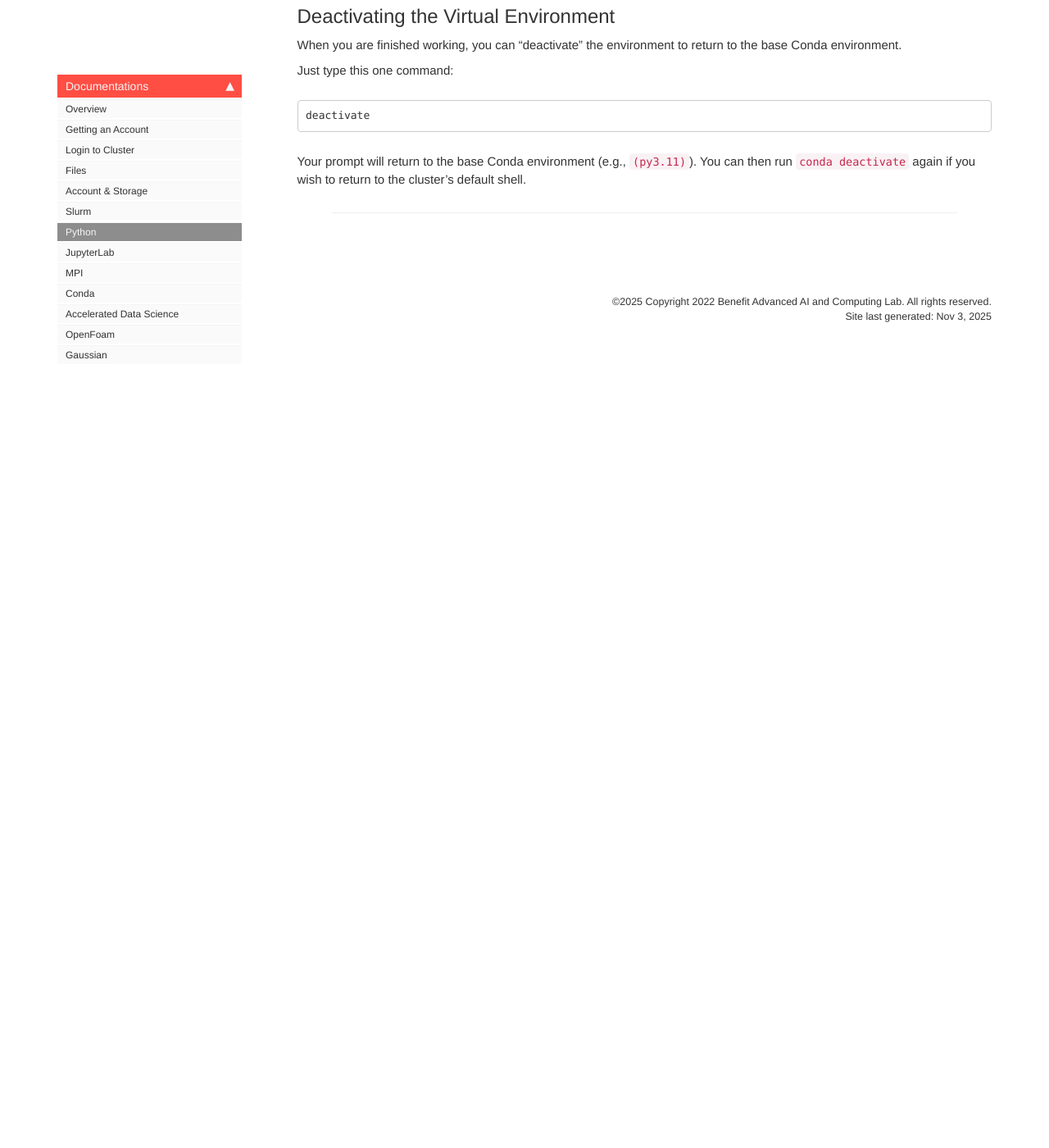
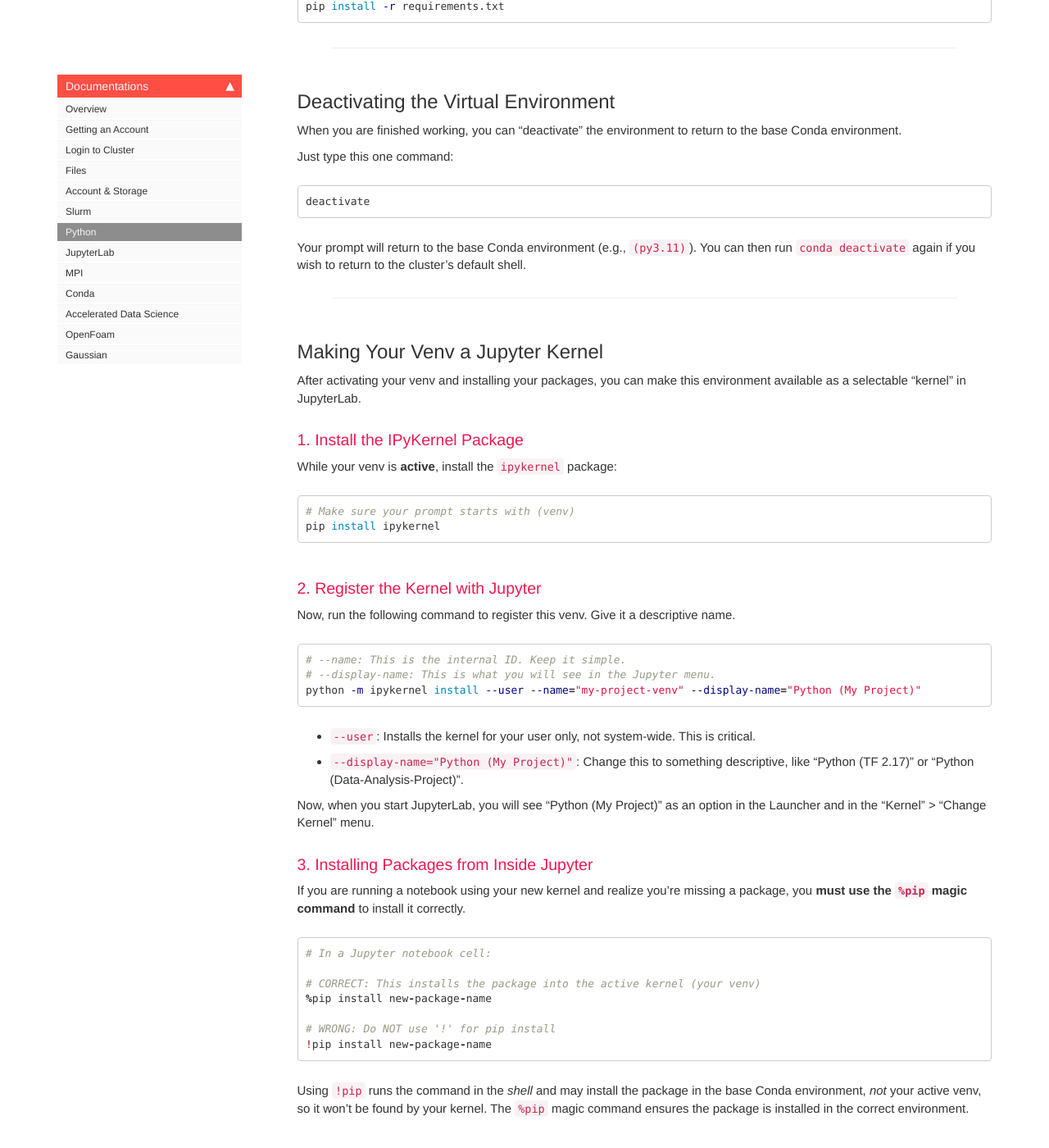
Before and after one commit to UOB-AI/UOB-AI.github.io, a Jekyll site: the page built from pages/python.md, in a window 1280 px wide and 1400 px high, scrolled down 4747 px. Shown: the whole window at 82% size. Built offline with Jekyll 4.4.1, drawn with Linux system fonts in a browser that asks for light colours; comment, search, counter and statistics services are not loaded; before the commit the page ends 5193 px from its top, so only the background shows below that; some of the changed text lies outside the part shown.

Commit message:
Document Jupyter kernel setup for venv
Added instructions for making a virtual environment available as a Jupyter kernel, including installation and registration steps.

````diff
--- a/pages/python.md
+++ b/pages/python.md
@@ -184,3 +184,46 @@ deactivate
 Your prompt will return to the base Conda environment (e.g., `(py3.11)`). You can then run `conda deactivate` again if you wish to return to the cluster's default shell.
 
 ---
+
+## Making Your Venv a Jupyter Kernel
+
+After activating your venv and installing your packages, you can make this environment available as a selectable "kernel" in JupyterLab.
+
+### 1. Install the IPyKernel Package
+
+While your venv is **active**, install the `ipykernel` package:
+
+```bash
+# Make sure your prompt starts with (venv)
+pip install ipykernel
+```
+
+### 2. Register the Kernel with Jupyter
+
+Now, run the following command to register this venv. Give it a descriptive name.
+
+```bash
+# --name: This is the internal ID. Keep it simple.
+# --display-name: This is what you will see in the Jupyter menu.
+python -m ipykernel install --user --name="my-project-venv" --display-name="Python (My Project)"
+```
+
+* `--user`: Installs the kernel for your user only, not system-wide. This is critical.
+* `--display-name="Python (My Project)"`: Change this to something descriptive, like "Python (TF 2.17)" or "Python (Data-Analysis-Project)".
+
+Now, when you start JupyterLab, you will see "Python (My Project)" as an option in the Launcher and in the "Kernel" > "Change Kernel" menu.
+
+### 3. Installing Packages from Inside Jupyter
+
+If you are running a notebook using your new kernel and realize you're missing a package, you **must use the `%pip` magic command** to install it correctly.
+
+```python
+# In a Jupyter notebook cell:
+
+# CORRECT: This installs the package into the active kernel (your venv)
+%pip install new-package-name
+
+# WRONG: Do NOT use '!' for pip install
+!pip install new-package-name
+```
+Using `!pip` runs the command in the *shell* and may install the package in the base Conda environment, *not* your active venv, so it won't be found by your kernel. The `%pip` magic command ensures the package is installed in the correct environment.
````
